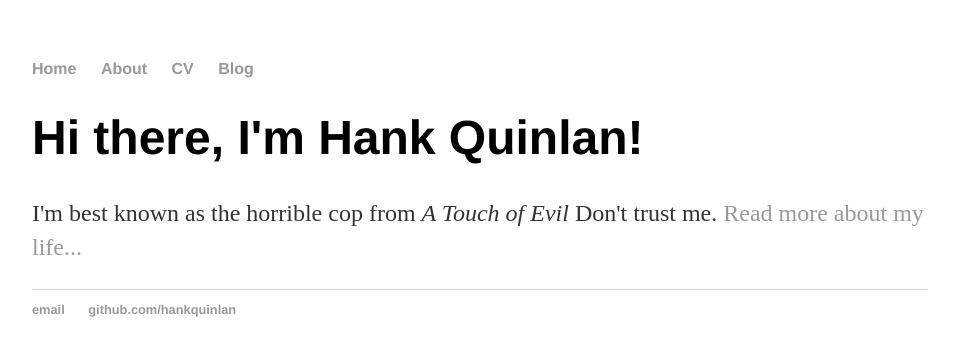
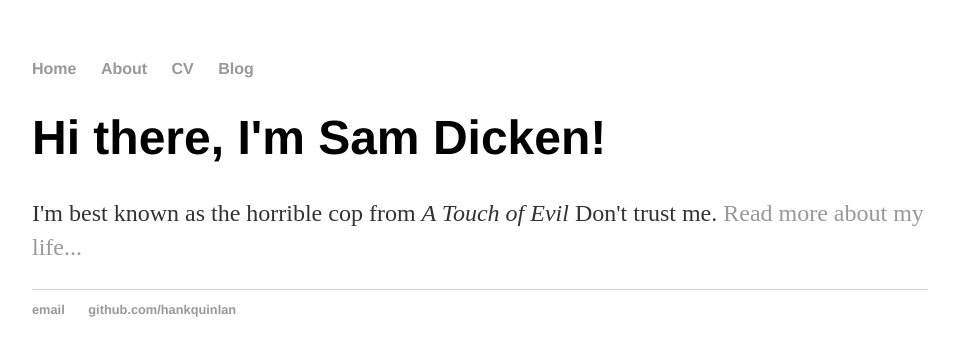
Before and after one commit to ProfessorDudley/FinalYearProject, a Jekyll site: the page built from index.html, in a window 1280 px wide. Shown: the top 356 px of the page, without its empty margins (160-1115 px from the left). Built offline with Jekyll 4.4.1, drawn with Linux system fonts in a browser that asks for light colours.

Commit message:
Update index.html
just doing a test to see how quickly GitHub updates

```diff
--- a/index.html
+++ b/index.html
@@ -3,6 +3,6 @@ layout: default
 title: Hank Quinlan, Horrible Cop
 ---
 <div class="blurb">
-	<h1>Hi there, I'm Hank Quinlan!</h1>
+	<h1>Hi there, I'm Sam Dicken!</h1>
 	<p>I'm best known as the horrible cop from <em>A Touch of Evil</em> Don't trust me. <a href="/about">Read more about my life...</a></p>
 </div><!-- /.blurb -->
```
